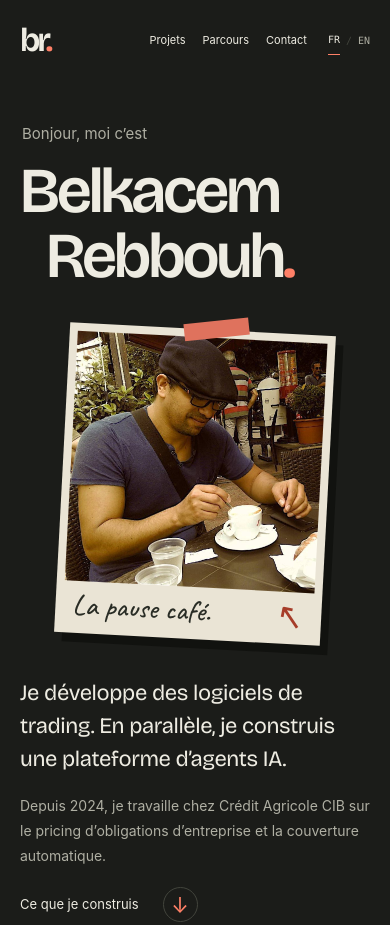
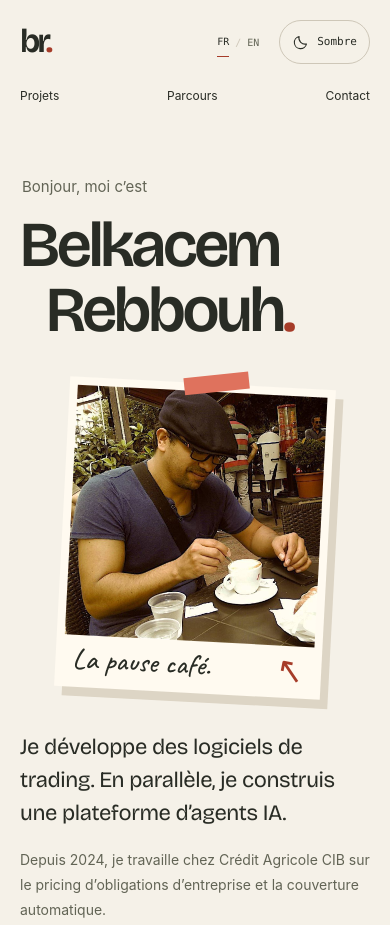
Before and after one commit to Belkacem/rebbouh.com-pages, a plain HTML site: page index.html in a window 390 px wide. Shown: the top 925 px of the page. Drawn offline with Linux system fonts and the light colour scheme.

Commit message:
Publish site 3873ca6d06d8459ff8b6dd746e11c966ac11d850

```diff
--- a/index.html
+++ b/index.html
@@ -2,19 +2,21 @@
 <html lang="fr">
 <head>
 <meta charset="utf-8"><meta name="viewport" content="width=device-width, initial-scale=1">
-<title>Belkacem Rebbouh — Logiciel, trading et agents IA</title><meta name="description" content="Trading algorithmique, systèmes distribués et agents IA. Parcours de Belkacem Rebbouh, ingénieur ENSIMAG, en finance et en infrastructure logicielle."><meta name="theme-color" content="#1b1c19"><meta name="color-scheme" content="dark">
+<title>Belkacem Rebbouh — Logiciel, trading et agents IA</title><meta name="description" content="Trading algorithmique, systèmes distribués et agents IA. Parcours de Belkacem Rebbouh, ingénieur ENSIMAG, en finance et en infrastructure logicielle."><meta name="theme-color" content="#1b1c19"><meta name="color-scheme" content="light dark">
 <link rel="canonical" href="https://rebbouh.com/"><link rel="alternate" hreflang="fr" href="https://rebbouh.com/"><link rel="alternate" hreflang="en" href="https://rebbouh.com/en/"><link rel="alternate" hreflang="x-default" href="https://rebbouh.com/">
 <meta property="og:type" content="website"><meta property="og:title" content="Belkacem Rebbouh — Logiciel, trading et agents IA"><meta property="og:description" content="Trading algorithmique, systèmes distribués et agents IA. Parcours de Belkacem Rebbouh, ingénieur ENSIMAG, en finance et en infrastructure logicielle."><meta property="og:url" content="https://rebbouh.com/"><meta property="og:locale" content="fr_FR"><meta property="og:image" content="https://rebbouh.com/assets/belkacem-rebbouh.jpg"><meta name="twitter:card" content="summary">
+<script src="/site.js"></script>
 <link rel="icon" type="image/svg+xml" href="/favicon.svg"><link rel="stylesheet" href="/style.css">
 <link rel="preload" href="/assets/fonts/bricolage-grotesque-latin.woff2" as="font" type="font/woff2" crossorigin>
-<script type="application/ld+json">{"@context":"https://schema.org","@type":"Person","name":"Belkacem Rebbouh","url":"https://rebbouh.com","sameAs":["https://www.linkedin.com/in/belkacemrebbouh/","https://github.com/Belkacem","https://about.me/belkacem_rebbouh"],"alumniOf":{"@type":"CollegeOrUniversity","name":"Grenoble INP — ENSIMAG"},"knowsAbout":["Software engineering","Algorithmic trading","Distributed systems","Real-time market data","AI agents","Agent harnesses","Cloud computing"]}</script><script src="/site.js" defer></script>
+<script type="application/ld+json">{"@context":"https://schema.org","@type":"Person","name":"Belkacem Rebbouh","url":"https://rebbouh.com","sameAs":["https://www.linkedin.com/in/belkacemrebbouh/","https://github.com/Belkacem","https://about.me/belkacem_rebbouh"],"alumniOf":{"@type":"CollegeOrUniversity","name":"Grenoble INP — ENSIMAG"},"knowsAbout":["Software engineering","Algorithmic trading","Distributed systems","Real-time market data","AI agents","Agent harnesses","Cloud computing"]}</script>
 </head>
 <body id="top">
 <a class="skip" href="#main">Aller au contenu</a>
 <header class="header wrap">
   <a class="brand" href="/" aria-label="Belkacem Rebbouh · Retour à l’accueil">br<span>.</span></a>
   <div class="header-right"><nav class="navigation" aria-label="Navigation principale"><a href="#work">Projets</a><a href="#about">Parcours</a><a href="#contact">Contact</a></nav>
-  <nav class="language" aria-label="Langue"><a href="/" lang="fr" aria-current="page">FR</a><span aria-hidden="true">/</span><a href="/en/" lang="en" >EN</a></nav></div>
+  <div class="header-controls"><nav class="language" aria-label="Langue"><a href="/" lang="fr" aria-current="page">FR</a><span aria-hidden="true">/</span><a href="/en/" lang="en" >EN</a></nav>
+  <button class="theme-toggle" type="button" hidden data-light-label="Clair" data-dark-label="Sombre" data-light-action="Passer au mode clair" data-dark-action="Passer au mode sombre"><svg class="theme-sun" width="17" height="17" viewBox="0 0 24 24" fill="none" stroke="currentColor" stroke-width="1.5" stroke-linecap="round" aria-hidden="true" focusable="false"><circle cx="12" cy="12" r="4"/><path d="M12 2v2m0 16v2M2 12h2m16 0h2M5 5l1.5 1.5m11 11L19 19M5 19l1.5-1.5m11-11L19 5"/></svg><svg class="theme-moon" width="17" height="17" viewBox="0 0 24 24" fill="none" stroke="currentColor" stroke-width="1.5" stroke-linecap="round" stroke-linejoin="round" aria-hidden="true" focusable="false"><path d="M20.5 14a8.7 8.7 0 0 1-10.5-10.5A8.7 8.7 0 1 0 20.5 14Z"/></svg><span class="theme-label"></span></button></div></div>
 </header>
 <main id="main">
   <section class="hero wrap" aria-labelledby="name">
@@ -40,5 +42,5 @@
   </section>
   <section class="contact-section wrap" id="contact" aria-labelledby="contact-title"><div><p class="section-label">04 / Contact</p><h2 id="contact-title">On se parle ?</h2></div><div class="contact-copy"><p>Pour discuter d’un projet, poser une question technique ou simplement faire connaissance, tu peux m’écrire sur LinkedIn. Mon code public est sur GitHub.</p><a class="contact-link" href="https://www.linkedin.com/in/belkacemrebbouh/">LinkedIn <span aria-hidden="true">↗</span></a></div></section>
 </main>
-<footer class="footer wrap"><span>© 2026 Belkacem Rebbouh</span><div class="footer-right"><details class="privacy"><summary>Confidentialité</summary><p>Aucun outil de suivi ni formulaire de collecte n’est intégré à ce site. Les polices sont servies par le site lui-même. Les liens externes ouvrent des services soumis à leurs propres politiques de confidentialité.</p></details><a href="#top">Retour en haut ↑</a></div></footer>
+<footer class="footer wrap"><span>© 2026 Belkacem Rebbouh</span><div class="footer-right"><details class="privacy"><summary>Confidentialité</summary><p>Aucun outil de suivi ni formulaire de collecte n’est intégré à ce site. Le choix du thème est enregistré dans ton navigateur. Les polices sont servies par le site lui-même. Les liens externes ouvrent des services soumis à leurs propres politiques de confidentialité.</p></details><a href="#top">Retour en haut ↑</a></div></footer>
 </body></html>
--- a/site.js
+++ b/site.js
@@ -1,6 +1,65 @@
-// Keep the section when changing language. The page works without JavaScript.
-document.querySelectorAll(".language a").forEach((link) => {
-  link.addEventListener("click", () => {
-    link.hash = window.location.hash;
+(() => {
+  const storageKey = "rebbouh-theme";
+  const root = document.documentElement;
+  const systemTheme = window.matchMedia("(prefers-color-scheme: dark)");
+  const validTheme = (value) => value === "light" || value === "dark";
+  let preference = null;
+  let button;
+
+  try {
+    const saved = localStorage.getItem(storageKey);
+    if (validTheme(saved)) preference = saved;
+  } catch {
+    // The toggle still works when browser storage is unavailable.
+  }
+
+  function applyTheme() {
+    const theme = preference || (systemTheme.matches ? "dark" : "light");
+    root.dataset.theme = theme;
+    document.querySelector('meta[name="theme-color"]')?.setAttribute(
+      "content", theme === "dark" ? "#1b1c19" : "#f5f1e8",
+    );
+    if (button) {
+      const next = theme === "dark" ? "light" : "dark";
+      const action = button.dataset[`${next}Action`];
+      button.querySelector(".theme-label").textContent = button.dataset[`${next}Label`];
+      button.setAttribute("aria-label", action);
+      button.title = action;
+    }
+  }
+
+  // Apply the saved choice before styles paint to avoid a flash of the wrong theme.
+  applyTheme();
+  systemTheme.addEventListener("change", () => {
+    if (!preference) applyTheme();
   });
-});
+  window.addEventListener("storage", (event) => {
+    if (event.key !== storageKey && event.key !== null) return;
+    preference = validTheme(event.newValue) ? event.newValue : null;
+    applyTheme();
+  });
+
+  document.addEventListener("DOMContentLoaded", () => {
+    button = document.querySelector(".theme-toggle");
+    if (button) {
+      applyTheme();
+      button.hidden = false;
+      button.addEventListener("click", () => {
+        preference = root.dataset.theme === "dark" ? "light" : "dark";
+        try {
+          localStorage.setItem(storageKey, preference);
+        } catch {
+          // Keep the choice for this page even if it cannot be persisted.
+        }
+        applyTheme();
+      });
+    }
+
+    // Keep the section when changing language. Navigation also works without JS.
+    document.querySelectorAll(".language a").forEach((link) => {
+      link.addEventListener("click", () => {
+        link.hash = window.location.hash;
+      });
+    });
+  });
+})();
--- a/style.css
+++ b/style.css
@@ -22,9 +22,32 @@
   --paper: #eae4d5;
   --paper-ink: #292c25;
   --paper-accent: #a63c29;
+  --shadow: #11120f;
   --display: "Bricolage", "Arial", sans-serif;
   --sans: -apple-system, BlinkMacSystemFont, "Segoe UI", sans-serif;
   --mono: "SFMono-Regular", Consolas, "Liberation Mono", monospace;
+}
+:root[data-theme="light"] {
+  color-scheme: light;
+  --ground: #f5f1e8;
+  --ink: #292c25;
+  --muted: #626455;
+  --line: #cec7b8;
+  --accent: #a63c29;
+  --paper: #fffaf0;
+  --shadow: #ddd5c5;
+}
+@media (prefers-color-scheme: light) {
+  :root:not([data-theme]) {
+    color-scheme: light;
+    --ground: #f5f1e8;
+    --ink: #292c25;
+    --muted: #626455;
+    --line: #cec7b8;
+    --accent: #a63c29;
+    --paper: #fffaf0;
+    --shadow: #ddd5c5;
+  }
 }
 * { box-sizing: border-box; }
 html { scroll-padding-top: 30px; scroll-behavior: smooth; }
@@ -33,7 +56,7 @@ body { margin: 0; background: var(--ground); color: var(--ink); font: 16px/1.7 v
 p, h1, h2, h3, h4, figure { margin: 0; }
 a { color: inherit; text-underline-offset: 5px; text-decoration-thickness: 1px; }
 a:hover { color: var(--accent); }
-a:focus-visible, summary:focus-visible { outline: 2px solid var(--accent); outline-offset: 7px; }
+a:focus-visible, summary:focus-visible, button:focus-visible { outline: 2px solid var(--accent); outline-offset: 7px; }
 button, a, summary { -webkit-tap-highlight-color: transparent; }
 .wrap { width: min(1180px, calc(100% - 104px)); margin-inline: auto; }
 .skip { position: absolute; top: -100px; left: 20px; z-index: 5; padding: 10px 20px; background: var(--ink); color: var(--ground); }
@@ -41,8 +64,13 @@ button, a, summary { -webkit-tap-highlight-color: transparent; }
 .header { display: flex; align-items: center; justify-content: space-between; padding-block: 27px; }
 .brand { font: 650 40px/.9 var(--display); letter-spacing: -3px; text-decoration: none; }
 .brand span { color: var(--accent); }
-.header-right, .navigation, .language { display: flex; align-items: center; }
+.header-right, .header-controls, .navigation, .language { display: flex; align-items: center; }
 .header-right { gap: 52px; }
+.header-controls { gap: 24px; }
+.theme-toggle { display: inline-flex; justify-content: center; align-items: center; gap: 8px; min-width: 88px; min-height: 44px; padding: 8px 12px; border: 1px solid var(--line); border-radius: 24px; background: transparent; color: var(--ink); font: 11px/1.5 var(--mono); cursor: pointer; }
+.theme-toggle:hover { border-color: var(--accent); color: var(--accent); }
+.theme-toggle[hidden], .theme-sun, .theme-moon { display: none; }
+:root[data-theme="dark"] .theme-sun, :root[data-theme="light"] .theme-moon { display: block; }
 .navigation { gap: 33px; font-size: 13px; }
 .navigation a { text-decoration: none; padding-block: 8px; }
 .navigation a:hover { text-decoration: underline; }
@@ -57,7 +85,7 @@ button, a, summary { -webkit-tap-highlight-color: transparent; }
 .hero h1 > span { display: block; }
 .hero .surname { margin: 8px 0 0 52px; }
 .name-dot { color: var(--accent); }
-.portrait { grid-column: 2; grid-row: 1 / 3; align-self: start; margin-top: 25px; padding: 11px 11px 0; background: var(--paper); transform: rotate(3deg); box-shadow: 12px 14px 0 #11120f; position: relative; }
+.portrait { grid-column: 2; grid-row: 1 / 3; align-self: start; margin-top: 25px; padding: 11px 11px 0; background: var(--paper); transform: rotate(3deg); box-shadow: 12px 14px 0 var(--shadow); position: relative; }
 .portrait::before { content: ""; position: absolute; width: 65px; height: 17px; top: -9px; left: 43%; transform: rotate(-9deg); background: #df725d; }
 .portrait img { display: block; width: 100%; height: auto; }
 .portrait figcaption { display: flex; align-items: center; justify-content: space-between; padding: 8px 9px 13px; color: var(--paper-ink); font: 500 31px/1.2 "Caveat", cursive; }
@@ -79,7 +107,7 @@ h2 { font: 500 clamp(37px, 4.4vw, 58px)/1.05 var(--display); letter-spacing: -.0
 .project-story h2 { max-width: 560px; margin-bottom: 30px; }
 .project-story > p:not(.section-label) { margin-top: 21px; font-size: 16px; line-height: 1.8; }
 .project-story > p.project-note { color: var(--muted); font-size: 14px; }
-.build-notes { align-self: center; background: var(--paper); color: var(--paper-ink); padding: 32px 28px 22px; transform: rotate(-1.3deg); box-shadow: 10px 10px 0 #11120f; position: relative; }
+.build-notes { align-self: center; background: var(--paper); color: var(--paper-ink); padding: 32px 28px 22px; transform: rotate(-1.3deg); box-shadow: 10px 10px 0 var(--shadow); position: relative; }
 .build-notes::after { content: ""; position: absolute; top: 0; right: 0; border-style: solid; border-width: 0 22px 22px 0; border-color: transparent var(--ground) #c8c2b4 transparent; }
 .notebook-heading { padding-bottom: 20px; }
 .note-caption { font: 500 32px/1.15 "Caveat", cursive; color: var(--paper-accent); margin-bottom: 5px; }
@@ -174,17 +202,18 @@ details[open] > summary .expand-mark::after { transform: rotate(0deg); }
 }
 @media (max-width: 620px) {
   .wrap { width: calc(100% - 40px); }
-  .header { padding-block: 23px; }
+  .header { padding-block: 20px; flex-wrap: wrap; gap: 14px; }
   .brand { font-size: 33px; }
-  .header-right { gap: 21px; }
-  .navigation { gap: 17px; font-size: 11px; }
+  .header-right { display: contents; }
+  .header-controls { margin-left: auto; gap: 20px; }
+  .navigation { order: 3; width: 100%; justify-content: space-between; gap: 17px; font-size: 12px; }
   .language { gap: 6px; font-size: 10px; }
   .hero { grid-template-columns: 1fr; padding-top: 40px; }
   .hero-heading { grid-column: 1; grid-row: 1; }
   .greeting { font-size: 15px; margin: 0 0 17px 2px; }
   .hero h1 { font-size: clamp(52px, 16.4vw, 100px); }
   .hero .surname { margin-left: 26px; }
-  .portrait { grid-column: 1; grid-row: 2; width: min(76%, 320px); justify-self: center; margin: 44px 0 8px; padding: 8px 8px 0; box-shadow: 8px 9px 0 #11120f; }
+  .portrait { grid-column: 1; grid-row: 2; width: min(76%, 320px); justify-self: center; margin: 44px 0 8px; padding: 8px 8px 0; box-shadow: 8px 9px 0 var(--shadow); }
   .portrait figcaption { font-size: 29px; padding-block: 7px 10px; }
   .hero-text { grid-column: 1; grid-row: 3; padding-top: 30px; }
   .intro-lead { font-size: 22px; }
@@ -225,7 +254,6 @@ details[open] > summary .expand-mark::after { transform: rotate(0deg); }
   .footer-right { width: 100%; justify-content: space-between; gap: 20px; }
 }
 @media (max-width: 350px) {
-  .header-right { gap: 13px; }
   .navigation { gap: 11px; }
   .hero h1 { font-size: 16vw; }
   .hero .surname { margin-left: 20px; }
@@ -236,7 +264,7 @@ details[open] > summary .expand-mark::after { transform: rotate(0deg); }
   *, *::before, *::after { transition: none !important; }
 }
 @media print {
-  :root { color-scheme: light; --ground: white; --ink: #20221e; --muted: #51534b; --line: #c6c7bf; --accent: #9c3827; --paper: white; }
+  :root, :root[data-theme], :root:not([data-theme]) { color-scheme: light; --ground: white; --ink: #20221e; --muted: #51534b; --line: #c6c7bf; --accent: #9c3827; --paper: white; }
   body { font-size: 11px; }
   .wrap { width: 100%; }
   .header, .footer, .work-link, .hero-footer { display: none; }
```
Also changed, not shown: 404.html (+1 -1 lines), en/index.html (+6 -4 lines).
